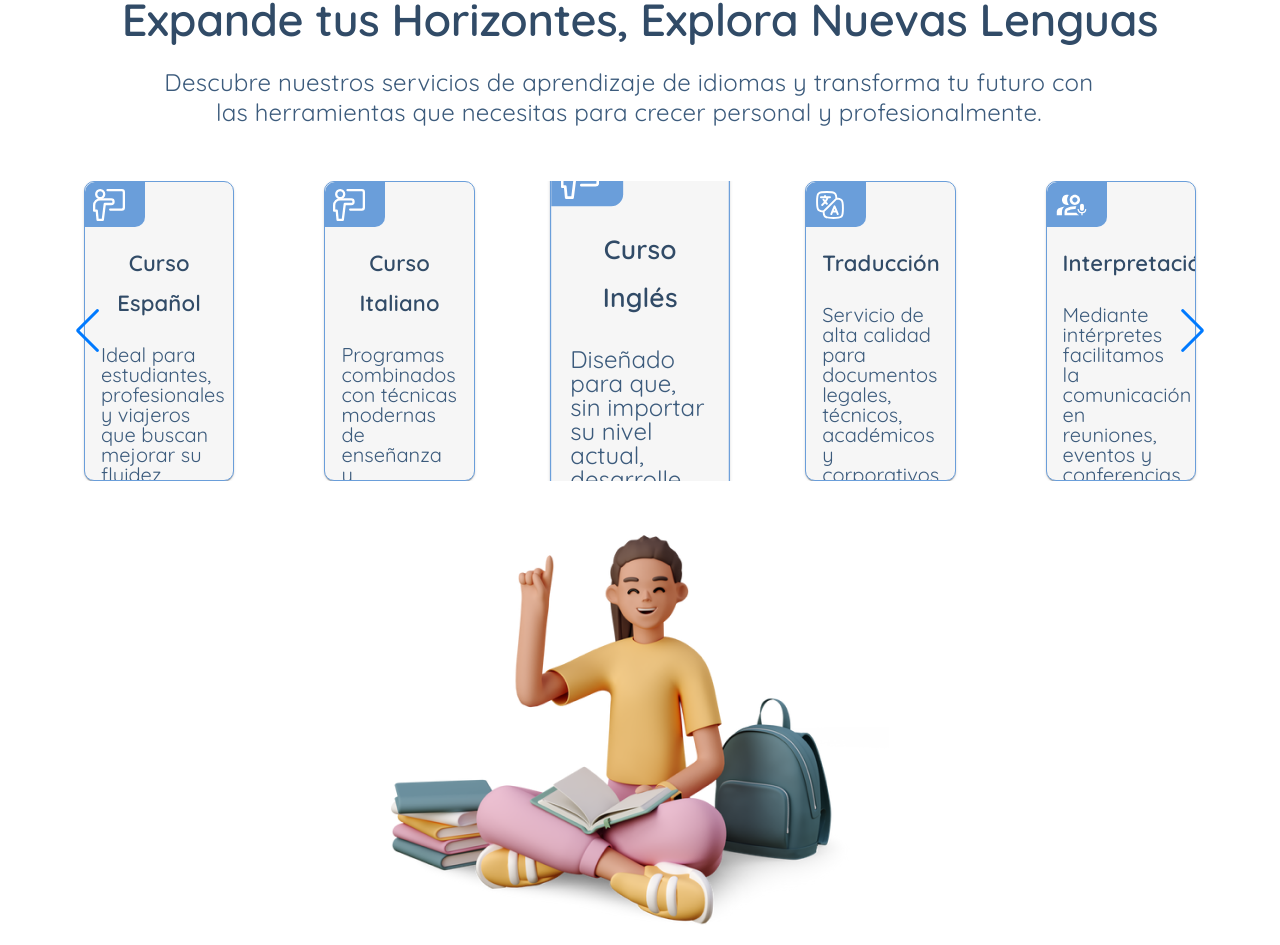
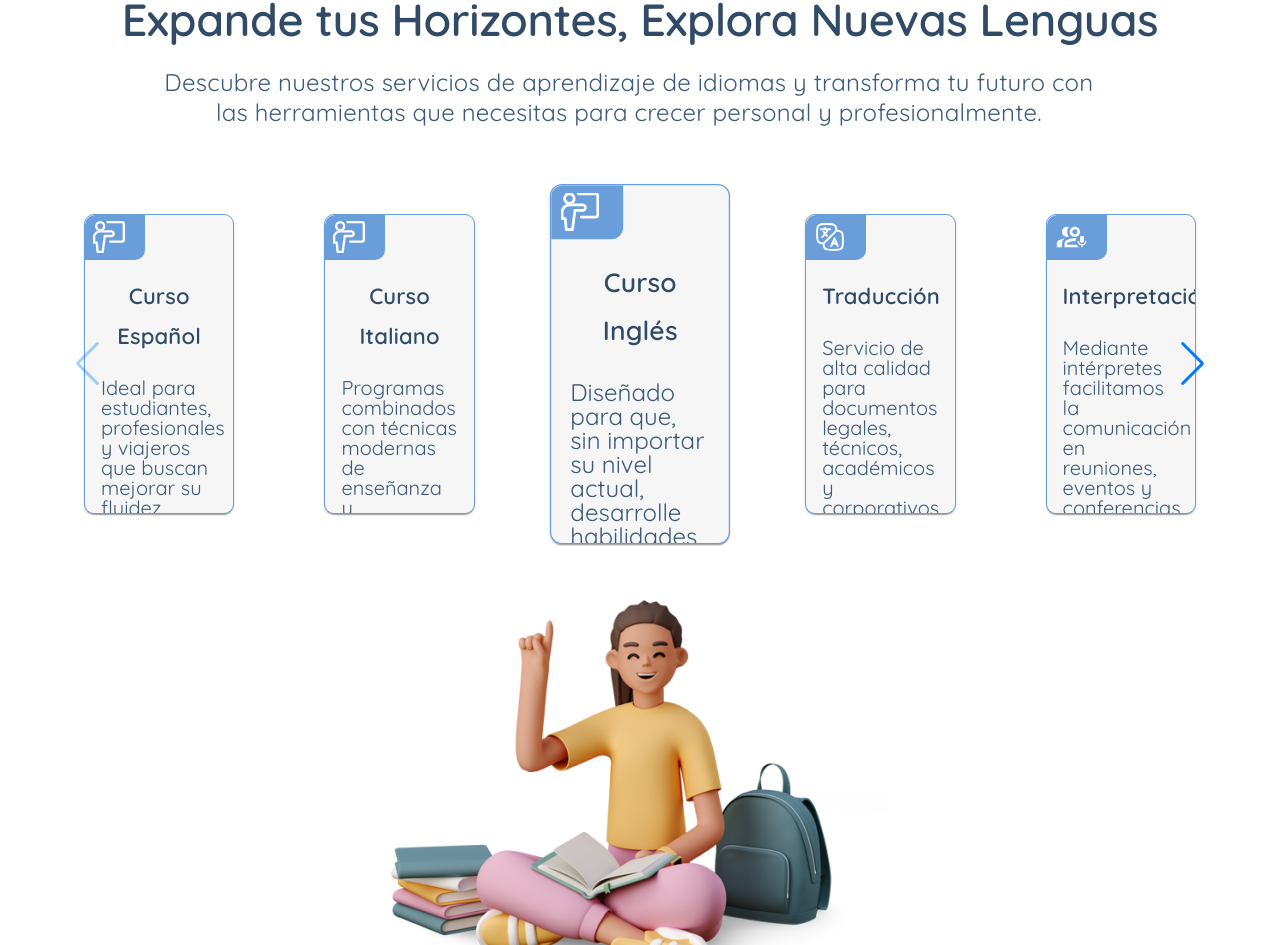
Before and after one commit to eneskrlos/any-academy-project, a Next.js app: page / in a window 1280 px wide. Shown: the part 1291-2236 px from the top of the page. Built offline with nearby package versions, Linux system fonts and the light colour scheme.

Commit message:
Fix crousel: Add size of the caroucel

```diff
--- a/src/Components/Cards/Card.tsx
+++ b/src/Components/Cards/Card.tsx
@@ -23,7 +23,7 @@ interface CardProps {
 
 export default function CardComponent({ title,description, theme, imageAction }:CardProps) {
   return (
-    <Card sx={{ width: '100%', height: '300px', margin: '0px 20px 0px 20px', border: '1px solid #6A9EDA', borderRadius: '10px'   }} >
+    <Card sx={{ width: '100%', height: '300px', margin: '0px 20px 0px 20px', border: '1px solid #6A9EDA', borderRadius: '10px' }} >
       <CardActions style={{ background: '#6A9EDA', width: 60, height: 45, borderRadius: '10px 0 10px 0' }}>
         <ImageComponet src={imageAction.src} alt={imageAction.alt} width={32} height={32} style={{}} priority />
       </CardActions>
--- a/src/Components/Slider/CarouselComponent.tsx
+++ b/src/Components/Slider/CarouselComponent.tsx
@@ -16,6 +16,7 @@ const STYLE_SWIPER_SLIDER = {
     display: 'flex',
     justifyContent: 'center',
     alignItems: 'center',
+    transition: 'transform 0.3s ease'
 }
 
 const LIST_SERVICES = [
@@ -112,124 +113,30 @@ export default function CarouselComponent({ theme }:CarouselPorps) {
     <Swiper
         spaceBetween={50}
         slidesPerView={5}
-        loop={true}
+        //loop={true}
         onSlideChange={(swiper) => {
-          console.log(swiper.activeIndex)
-          setActiveIndex(swiper.activeIndex + 2)
+          setActiveIndex(swiper.activeIndex)
         }}
-        onSwiper={(swiper) => console.log(swiper)}
+        onSwiper={(swiper) => console.log("swiper:",swiper)}
         modules={[Navigation]}
         navigation
         style={{ width: '100%', height: '100%' }}
     >
       {
-        LIST_SERVICES.map((service, index) => (
-          <SwiperSlide key={service.id} style={{ ...STYLE_SWIPER_SLIDER, transform: activeIndex === index ? 'scale(1.2)' : 'scale(1)'}}>
+        LIST_SERVICES.map((service, index) => {
+          const isCenterSlide = (index === activeIndex - 2 || index === activeIndex + 2);
+          return (
+          <SwiperSlide key={index} style={{ ...STYLE_SWIPER_SLIDER, transform: isCenterSlide ? 'scale(1.2)' : 'scale(1)'}}>
             <CardComponent
               theme={theme}
               title={service.title}
               description={service.description}
               imageAction={service.imageAction}
+
             />
           </SwiperSlide>
-        ))
+        )})
       }
-
-        {/* <SwiperSlide style={{ ...STYLE_SWIPER_SLIDER, transform: activeIndex === index ? 'scale(1.2)' : 'scale(1)' }}>
-          <CardComponent
-            theme={theme}
-            title='Curso Español'
-            description={`Ideal para estudiantes, profesionales y
-              viajeros que buscan mejorar su fluidez, comprensión y
-              confianza en el idioma.`}
-              imageAction={{
-                src: '/resources/images/streamline_class-lesson.svg',
-                alt: 'class-lesson'
-              }}
-          />
-        </SwiperSlide>
-        <SwiperSlide style={STYLE_SWIPER_SLIDER}>
-          <CardComponent
-            theme={theme}
-            title='Curso Italiano'
-            description={`Programas combinados con técnicas
-               modernas de enseñanza y orientaciones de instructores.`}
-            imageAction={{
-              src: '/resources/images/streamline_class-lesson.svg',
-              alt: 'icon class lesson'
-            }}
-          />
-        </SwiperSlide>
-        <SwiperSlide style={STYLE_SWIPER_SLIDER}>
-          <CardComponent
-            theme={theme}
-            title='Curso Inglés'
-            description={`Diseñado para que, sin importar su nivel actual,
-              desarrolle habilidades prácticas que podrá usar
-              desde el primer día.`}
-              imageAction={{
-                src: '/resources/images/streamline_class-lesson.svg',
-                alt: 'icon class lesson'
-              }}
-          />
-        </SwiperSlide>
-        <SwiperSlide style={STYLE_SWIPER_SLIDER}>
-          <CardComponent
-            theme={theme}
-            title='Traducción'
-            description={`Servicio de alta calidad para documentos legales,
-               técnicos, académicos y corporativos.`}
-               imageAction={{
-                src: '/resources/images/hugeicons_translation.svg',
-                alt: 'icons translation'
-              }}
-          />
-        </SwiperSlide>
-        <SwiperSlide style={STYLE_SWIPER_SLIDER}>
-          <CardComponent
-            theme={theme}
-            title='Interpretación'
-            description='Mediante intérpretes facilitamos
-            la comunicación en reuniones, eventos y conferencias .'
-            imageAction={{
-              src: '/resources/images/ic_outline-interpreter-mode.svg',
-              alt: 'icon interpreter mode'
-            }}
-          />
-        </SwiperSlide>
-        <SwiperSlide style={STYLE_SWIPER_SLIDER}>
-          <CardComponent
-            theme={theme}
-            title='slider 6'
-            description='description'
-            imageAction={{
-              src: '/resources/images/streamline_class-lesson.svg',
-              alt: 'icon class lesson'
-            }}
-        />
-        </SwiperSlide>
-        <SwiperSlide style={STYLE_SWIPER_SLIDER}>
-          <CardComponent
-            theme={theme}
-            title='slider 7'
-            description='description'
-            imageAction={{
-              src: '/resources/images/streamline_class-lesson.svg',
-              alt: 'icon class lesson'
-            }}
-          />
-        </SwiperSlide>
-        <SwiperSlide style={STYLE_SWIPER_SLIDER}>
-          <CardComponent
-            theme={theme}
-            title='slider 8'
-            description='description'
-            imageAction={{
-              src: '/resources/images/streamline_class-lesson.svg',
-              alt: 'icon class lesson'
-            }}
-          />
-        </SwiperSlide> */}
     </Swiper>
 
   )
--- a/src/Views/Cursos/Index.tsx
+++ b/src/Views/Cursos/Index.tsx
@@ -59,7 +59,7 @@ export default function CursosView({ theme } : HomePorps) {
                     />
                 </article>
             </aside>
-            <Grid2 sx={{ width: '90%', height: 'auto' }}>
+            <Grid2 sx={{ width: '90%', height: '365px' }}>
                 <CarouselComponent theme={theme} />
             </Grid2>
             <Grid2>
```
